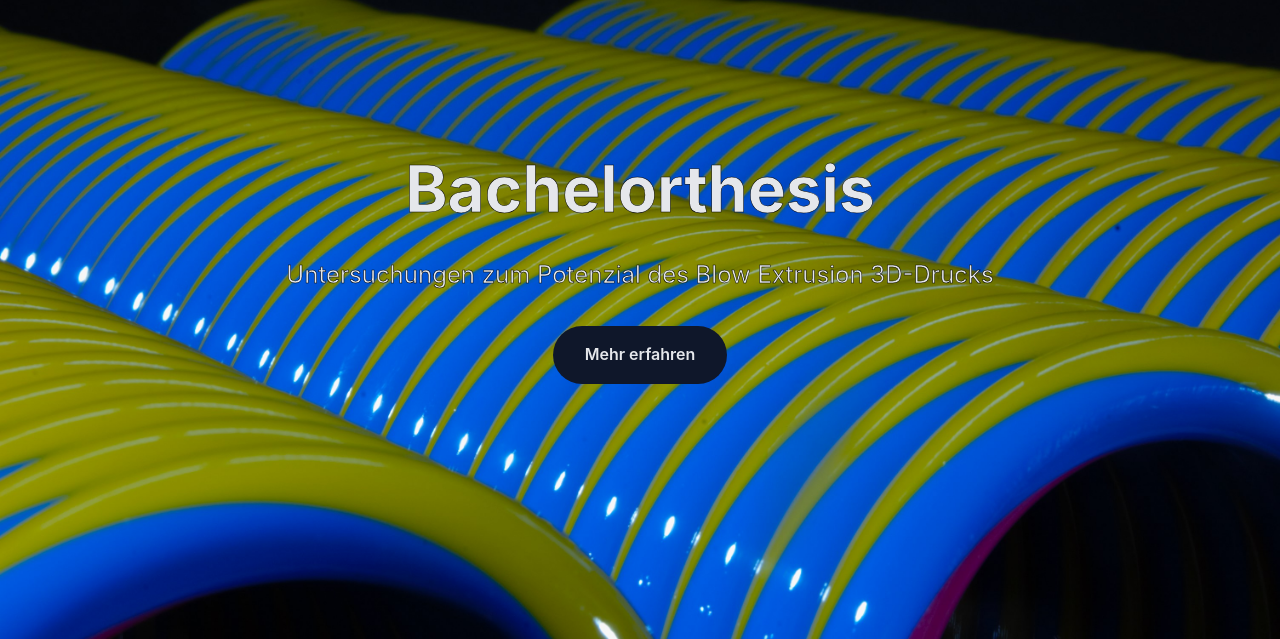
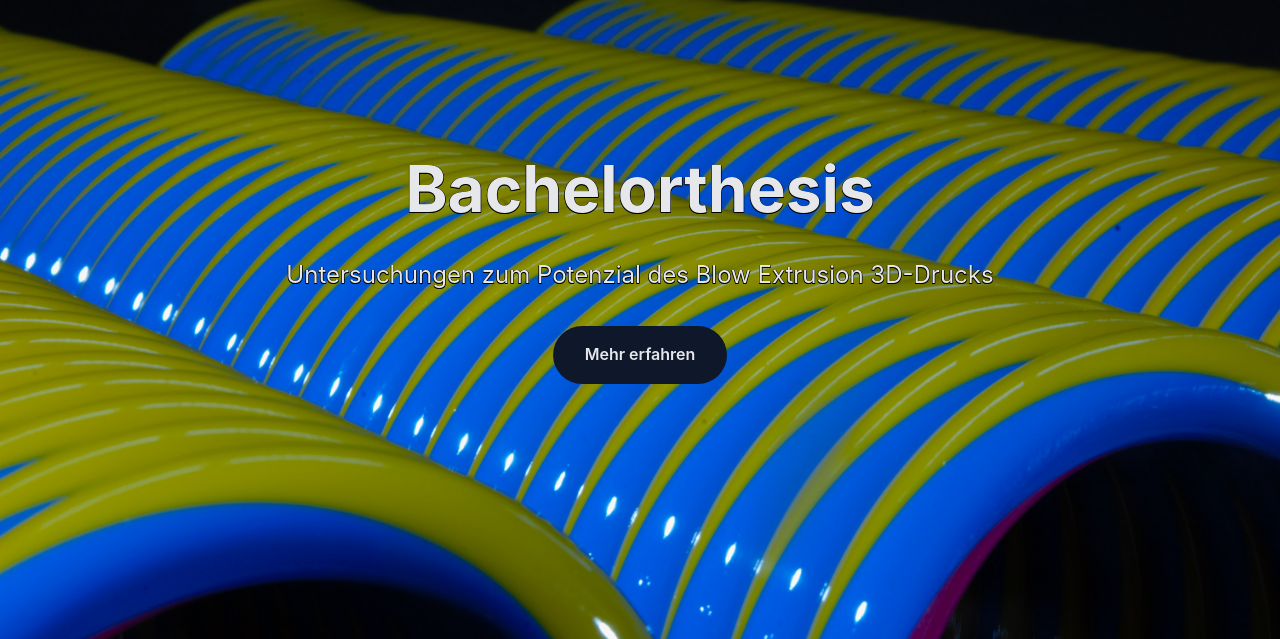
Before and after one commit to Batenscheid/Portfolio, a plain HTML site: page index.html in a window 1280 px wide. Shown: the part 2585-3224 px from the top of the page. Drawn offline with Linux system fonts and the light colour scheme.

Commit message:
text-shadow statt text-stroke

```diff
--- a/general.css
+++ b/general.css
@@ -242,7 +242,8 @@ footer {
     margin-bottom: 1rem;
     opacity: 0;
     animation: fadeInUp 1s ease-out 0.5s forwards;
-    -webkit-text-stroke: 0.5px black;
+    /* -webkit-text-stroke: 0.5px black; */
+    text-shadow: -0.5px -0.5px 0 black, 0.5px -0.5px 0 black, -0.5px 0.5px 0 black, 0.5px 0.5px 0 black;
 }
 
 .hero p {
@@ -250,7 +251,8 @@ footer {
     margin-bottom: 2rem;
     opacity: 0;
     animation: fadeInUp 1s ease-out 0.8s forwards;
-    -webkit-text-stroke: 0.5px black;
+    /* -webkit-text-stroke: 0.5px black; */
+    text-shadow: -0.5px -0.5px 0 black, 0.5px -0.5px 0 black, -0.5px 0.5px 0 black, 0.5px 0.5px 0 black;
 }
 
 /* Buttons */
```
